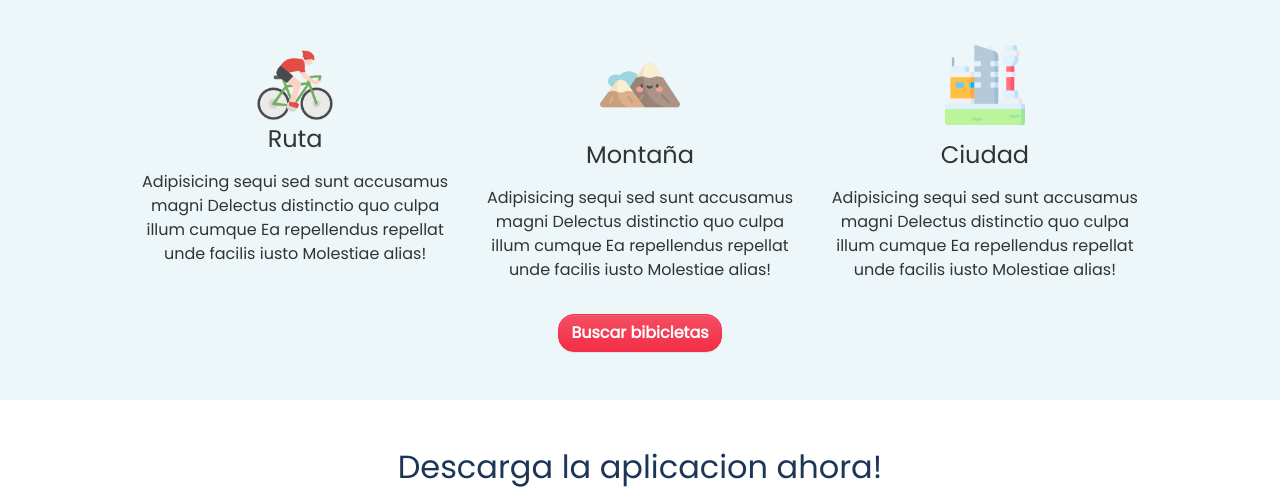
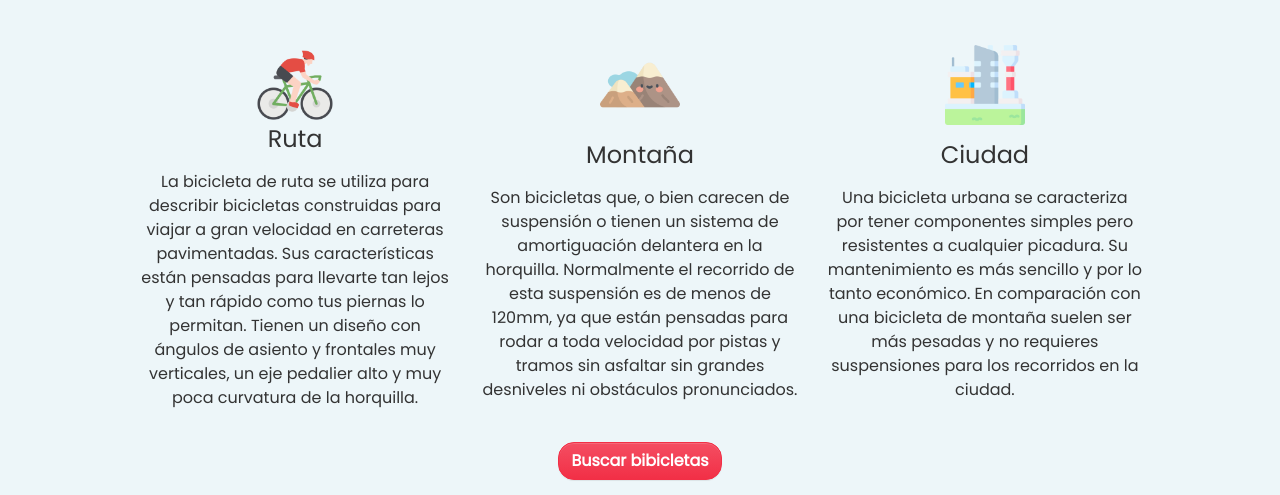
Before and after one commit to oliverTuesta/lead-your-way, a website: page index.html in a window 1280 px wide. Shown: the part 685-1180 px from the top of the page. Drawn offline with nearby package versions, Linux system fonts and the light colour scheme.

Commit message:
bicycles section now with original content

```diff
--- a/index.html
+++ b/index.html
@@ -34,6 +34,11 @@
                             <a class="nav-link text-dark" href="#hero"
                                 >Nosotros
                                 <span class="sr-only">(current)</span></a
+                            >
+                        </li>
+                        <li class="nav-item">
+                            <a class="nav-link text-dark" href="#bicycles"
+                                >Bicicletas</a
                             >
                         </li>
                         <li class="nav-item">
@@ -91,7 +96,7 @@
                 </section>
             </div>
         </section>
-        <section class="bg-light m-0">
+        <section id="bicycles" class="bg-light m-0">
             <div class="col-md-10 py-5 px-3 mx-auto text-center">
                 <h2 class="h3 my-5 text-weight-light">
                     <b>Lead Your Way</b> es la forma <b>más fácil</b><br />
@@ -111,10 +116,14 @@
                             </a>
                             <h4 class="">Ruta</h4>
                             <p class="my-3">
-                                Adipisicing sequi sed sunt accusamus magni
-                                Delectus distinctio quo culpa illum cumque Ea
-                                repellendus repellat unde facilis iusto
-                                Molestiae alias!
+                                La bicicleta de ruta se utiliza para describir
+                                bicicletas construidas para viajar a gran
+                                velocidad en carreteras pavimentadas. Sus
+                                características están pensadas para llevarte tan
+                                lejos y tan rápido como tus piernas lo permitan.
+                                Tienen un diseño con ángulos de asiento y
+                                frontales muy verticales, un eje pedalier alto y
+                                muy poca curvatura de la horquilla.
                             </p>
                         </div>
                         <div class="col-md-4">
@@ -130,10 +139,13 @@
                             </a>
                             <h4 class="mt-3">Montaña</h4>
                             <p class="my-3">
-                                Adipisicing sequi sed sunt accusamus magni
-                                Delectus distinctio quo culpa illum cumque Ea
-                                repellendus repellat unde facilis iusto
-                                Molestiae alias!
+                                Son bicicletas que, o bien carecen de suspensión
+                                o tienen un sistema de amortiguación delantera
+                                en la horquilla. Normalmente el recorrido de
+                                esta suspensión es de menos de 120mm, ya que
+                                están pensadas para rodar a toda velocidad por
+                                pistas y tramos sin asfaltar sin grandes
+                                desniveles ni obstáculos pronunciados.
                             </p>
                         </div>
                         <div class="col-md-4">
@@ -149,10 +161,13 @@
                             </a>
                             <h4 class="mt-3">Ciudad</h4>
                             <p class="my-3">
-                                Adipisicing sequi sed sunt accusamus magni
-                                Delectus distinctio quo culpa illum cumque Ea
-                                repellendus repellat unde facilis iusto
-                                Molestiae alias!
+                                Una bicicleta urbana se caracteriza por tener
+                                componentes simples pero resistentes a cualquier
+                                picadura. Su mantenimiento es más sencillo y por
+                                lo tanto económico. En comparación con una
+                                bicicleta de montaña suelen ser más pesadas y no
+                                requieres suspensiones para los recorridos en la
+                                ciudad.
                             </p>
                             <p></p>
                         </div>
@@ -166,7 +181,7 @@
 
         <section id="download" class="p-5 text-center">
             <h2 class="text-dark text-weight-bold mb-3">
-                Descarga la aplicacion ahora!
+                !Descarga la aplicación ahora!
             </h2>
             <div
                 class="page-content page-container text-center"
@@ -263,6 +278,7 @@
                                     class="form-control"
                                     placeholder="Tu Email..."
                                     id="email"
+                                    required
                                 />
                             </div>
                             <div class="form-group">
@@ -283,6 +299,7 @@
                                     placeholder="Tu Mensaje..."
                                     style="width: 100%; height: 150px"
                                     id="message"
+                                    required
                                 ></textarea>
                             </div>
                         </div>
```
